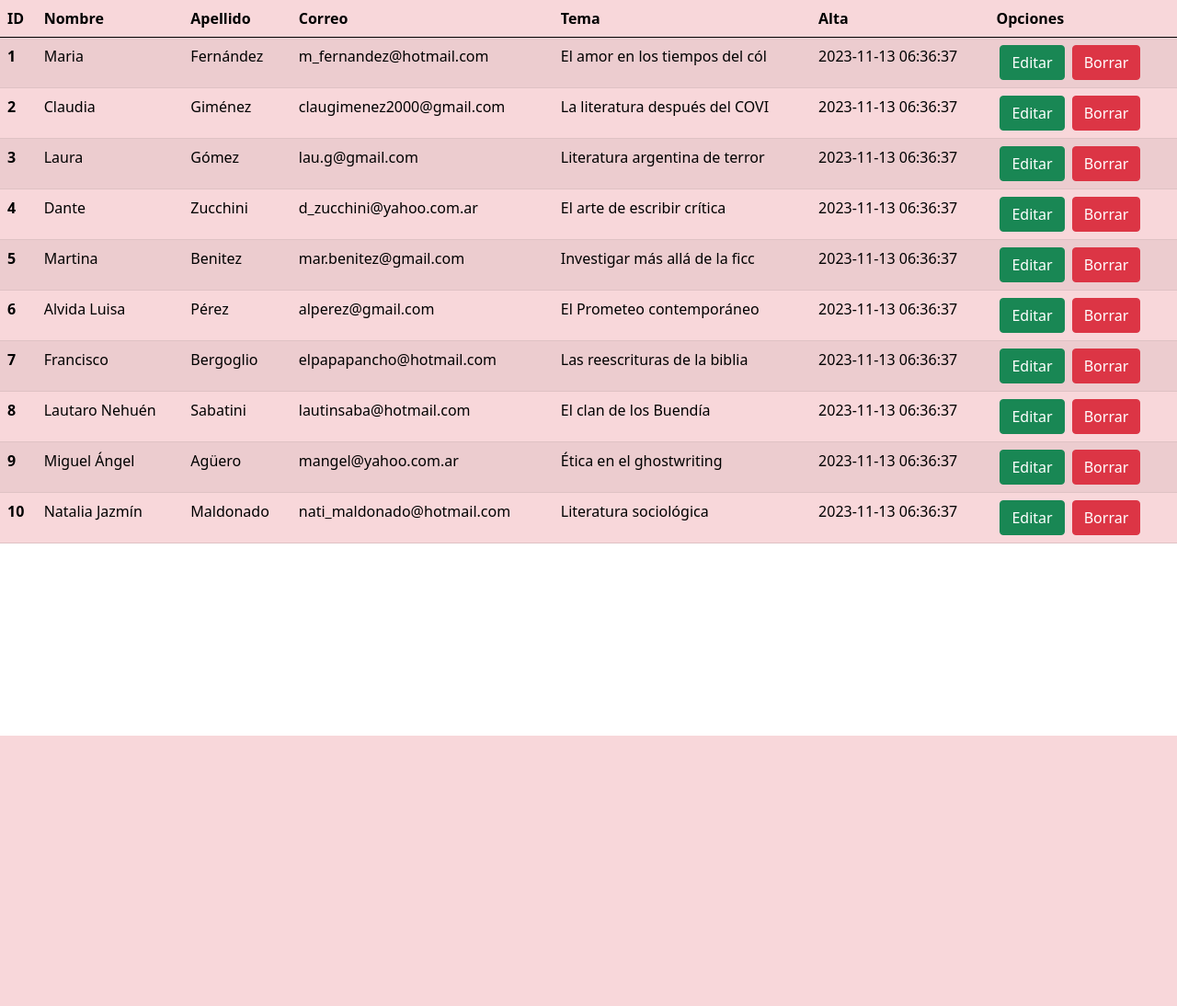
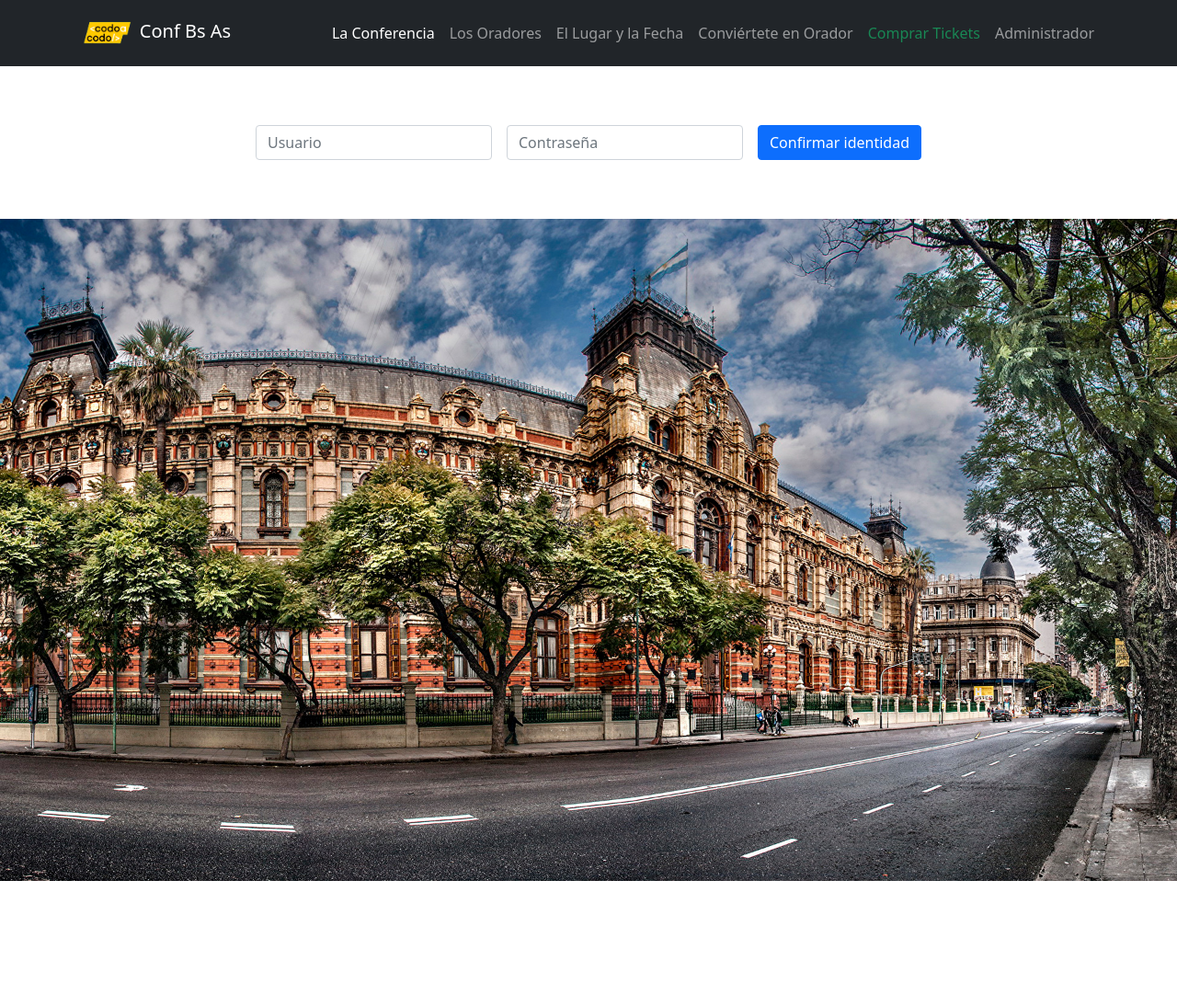
Before and after one commit to IlledNacu/trabajo_final_PHP, a PHP site: page /pages/administrador.php in a window 1280 px wide. Shown: the whole page at 92% size. Before the commit the page ends 800 px from the top, so only its background shows below. Run offline with PHP 8.4, Linux system fonts and the light colour scheme; data comes from the database, SQL or seed files in the repository.

Commit message:
validacion de usuario administrador

```diff
--- a/index.php
+++ b/index.php
@@ -7,7 +7,7 @@
     <meta name="viewport" content="width=device-width, initial-scale=1.0">
 
     <link href="https://cdn.jsdelivr.net/npm/bootstrap/dist/css/bootstrap.min.css" rel="stylesheet">
-    <link rel="stylesheet" type="text/css" href="styles.css">
+    <link href="/php_2023_codoacodo/tp_integrador/styles.css" rel="stylesheet">
 
     <title>Tu Conferencia</title>
 </head>
--- a/pages/administrador.php
+++ b/pages/administrador.php
@@ -1,43 +1,6 @@
 <?php
-
 require 'conexion_bd.php';
-
-class Orador
-{
-    public $id_orador;
-    public $nombre;
-    public $apellido;
-    private $mail;
-    public $tema;
-    public $fecha_alta;
-
-    public function getMail()
-    {
-        return $this->mail;
-    }
-
-    public function setMail($mail)
-    {
-        $this->mail = $mail;
-    }
-}
-
-$oradores = array();
-$i = 0;
-
-while ($fila = mysqli_fetch_array($consulta)) {
-    $oradores[$i] = new Orador();
-
-    $oradores[$i]->id_orador = $fila['id_orador'];
-    $oradores[$i]->nombre = $fila['nombre'];
-    $oradores[$i]->apellido = $fila['apellido'];
-    $oradores[$i]->setMail($fila['mail']);
-    $oradores[$i]->tema = $fila['tema'];
-    $oradores[$i]->fecha_alta = $fila['fecha_alta'];
-
-    $i++;
-}
-
+require 'oradores.php';
 ?>
 
 <!DOCTYPE html>
@@ -47,11 +10,40 @@ while ($fila = mysqli_fetch_array($consulta)) {
     <meta charset="UTF-8">
     <meta name="viewport" content="width=device-width, initial-scale=1.0">
     <link href="https://cdn.jsdelivr.net/npm/bootstrap@5.0.2/dist/css/bootstrap.min.css" rel="stylesheet" integrity="sha384-EVSTQN3/azprG1Anm3QDgpJLIm9Nao0Yz1ztcQTwFspd3yD65VohhpuuCOmLASjC" crossorigin="anonymous">
+    <link href="/php_2023_codoacodo/tp_integrador/styles.css" rel="stylesheet">
     <title>Oradores registrados</title>
 </head>
 
 <body>
-    <table class="table table-danger table-striped">
+
+    <?php
+    require 'header.php';
+    ?>
+
+    <form class="row g-3 my-5 justify-content-center" method="post" action="">
+        <div class="col-auto">
+            <label for="staticUser" class="visually-hidden">Usuario</label>
+            <input type="text" class="form-control" id="user" placeholder="Usuario" name="user">
+        </div>
+        <div class="col-auto">
+            <label for="inputPassword" class="visually-hidden">Contraseña</label>
+            <input type="password" class="form-control" id="inputPassword2" placeholder="Contraseña" name="password">
+        </div>
+        <div class="col-auto">
+            <button type="submit" class="btn btn-primary mb-3">Confirmar identidad</button>
+        </div>
+    </form>
+
+    <?php
+
+    $user = isset($_POST['user']) ? $_POST['user'] : '';
+    $password = isset($_POST['password']) ? $_POST['password'] : '';
+
+    if ($user == "codoacodo42023" && $password == "cursophp23584") {
+
+    ?>
+
+        <table class="table table-danger table-striped my-5">
             <thead>
                 <tr>
                     <th scope="col">ID</th>
@@ -73,7 +65,7 @@ while ($fila = mysqli_fetch_array($consulta)) {
                     echo '<td>' . $orador->getMail() . '</td>';
                     echo '<td>' . $orador->tema . '</td>';
                     echo '<td>' . $orador->fecha_alta . '</td>';
-                echo '<td><form method="post" action=""><input type="hidden" name="id_orador" value="' . $orador->id_orador . '"><input type="submit" value="Editar" name="editar" class="btn btn-success mx-1"><input type="submit" value="Borrar" name="borrar" class="btn btn-danger mx-1"></form></td>';
+                    echo '<td><form method="post" action=""><input type="hidden" name="id_orador" value="' . $orador->id_orador . '"><!-- <input type="submit" value="Editar" name="editar" class="btn btn-success mx-1"> --><input type="submit" value="Borrar" name="borrar" class="btn btn-danger mx-1"></form></td>';
                     echo "</tr>";
                 }
                 ?>
@@ -81,27 +73,28 @@ while ($fila = mysqli_fetch_array($consulta)) {
         </table>
 
     <?php
-    require "conexion_bd.php";
+    }
+
+    // Borrar algún registro
 
     if ($_SERVER["REQUEST_METHOD"] == "POST" && isset($_POST["borrar"])) {
         $id_orador_a_eliminar = $_POST["id_orador"];
 
-        // Aquí debes realizar la conexión y ejecutar la consulta de eliminación
-        require "conexion_bd.php";
         $queryEliminar = "DELETE FROM oradores WHERE id_orador = '$id_orador_a_eliminar' ";
         $deleteRegistro = mysqli_query($conexion, $queryEliminar);
 
         if ($deleteRegistro) {
-            echo "Eliminado.<br><a href='administrador.php' class='btn btn-success'>Actualizar</a>";
+            echo "<p class='mx-5'>Eliminado.<br>Si desea ver los cambios, vuelva a iniciar sesión.</p>";
         } else {
-            echo "<br>Error al eliminar.";
+            echo "<p class='mx-5'>Error al eliminar.</p>";
         }
     }
 
-    // Editar algún registro
+    echo "<div><img src='/php_2023_codoacodo/tp_integrador/assets/hawaii.jpg' class='img-fluid'></div>";
+
+    require 'footer.php';
     ?>
 
-    <script src="https://cdn.jsdelivr.net/npm/bootstrap@5.0.2/dist/js/bootstrap.bundle.min.js" integrity="sha384-MrcW6ZMFYlzcLA8Nl+NtUVF0sA7MsXsP1UyJoMp4YLEuNSfAP+JcXn/tWtIaxVXM" crossorigin="anonymous"></script>
 </body>
 
 </html>
--- a/pages/header.php
+++ b/pages/header.php
@@ -29,7 +29,7 @@
                             <a class="nav-link text-success" href="/php_2023_codoacodo/tp_integrador/pages/tickets.php">Comprar Tickets</a>
                         </li>
                         <li class="nav-item">
-                            <a class="nav-link" href="pages/administrador.php">Administrador</a>
+                            <a class="nav-link" href="/php_2023_codoacodo/tp_integrador/pages/administrador.php">Administrador</a>
                         </li>
                     </ul>
                 </div>
--- a/pages/oradores.php
+++ b/pages/oradores.php
@@ -1,8 +1,7 @@
 <?php
 
-$numerador = 11;
-
-class Orador{
+class Orador
+{
     public $id_orador;
     public $nombre;
     public $apellido;
@@ -10,91 +9,31 @@ class Orador{
     public $tema;
     public $fecha_alta;
 
-    public function getMail(){
+    public function getMail()
+    {
         return $this->mail;
     }
 
-    public function setMail($mail){
+    public function setMail($mail)
+    {
         $this->mail = $mail;
     }
 }
 
-$osvaldo = new Orador;
-$osvaldo->id_orador = $numerador;
-$osvaldo->nombre = "Osvaldo";
-$osvaldo->apellido = "Laport";
-$osvaldo->setMail("osvaldo.laport@hotmail.com");
-$osvaldo->tema = "El romance en las telenovelas";
-$osvaldo->fecha_alta = date('Y-m-d H:i:s'); // función que devuelve la fecha actual
+$oradores = array();
+$i = 0;
 
-$numerador++;
-$miranda = new Orador;
-$miranda->id_orador = $numerador;
-$miranda->nombre = "Miranda";
-$miranda->apellido = "Pop";
-$miranda->setMail("m.pop@yahoo.com.ar");
-$miranda->tema = "Pop para divertirse";
-$miranda->fecha_alta = date('Y-m-d H:i:s');
+while ($fila = mysqli_fetch_array($consulta)) {
+    $oradores[$i] = new Orador();
 
-$numerador++;
-$erica = new Orador;
-$erica->id_orador = $numerador;
-$erica->nombre = "Erica";
-$erica->apellido = "Rivas";
-$erica->setMail("eri.ri@gmail.com");
-$erica->tema = "Obsesión no es amor";
-$erica->fecha_alta = date('Y-m-d H:i:s');
+    $oradores[$i]->id_orador = $fila['id_orador'];
+    $oradores[$i]->nombre = $fila['nombre'];
+    $oradores[$i]->apellido = $fila['apellido'];
+    $oradores[$i]->setMail($fila['mail']);
+    $oradores[$i]->tema = $fila['tema'];
+    $oradores[$i]->fecha_alta = $fila['fecha_alta'];
 
-$numerador++;
-$leonardo = new Orador;
-$leonardo->id_orador = $numerador;
-$leonardo->nombre = "Leonardo";
-$leonardo->apellido = "Sbaraglia";
-$leonardo->setMail("leonsbg@gmail.com");
-$leonardo->tema = "Cómo construir una carrera versátil";
-$leonardo->fecha_alta = date('Y-m-d H:i:s');
-
-$numerador++;
-$cecilia = new Orador;
-$cecilia->id_orador = $numerador;
-$cecilia->nombre = "Cecilia";
-$cecilia->apellido = "Dopazo";
-$cecilia->setMail("ceci_d@yahoo.com.ar");
-$cecilia->tema = "Tanguito";
-$cecilia->fecha_alta = date('Y-m-d H:i:s');
+    $i++;
+}
 
 ?>
-
-<!DOCTYPE html>
-<html lang="en">
-<head>
-    <meta charset="UTF-8">
-    <meta name="viewport" content="width=device-width, initial-scale=1.0">
-    <title>Document</title>
-</head>
-<body>
-    <h1>Oradores</h1>
-    <?php
-
-        echo "<pre>";
-        var_dump($osvaldo);
-        echo "</pre>";
-
-        echo "<pre>";
-        var_dump($miranda);
-        echo "</pre>";
-
-        echo "<pre>";
-        var_dump($erica);
-        echo "</pre>";
-
-        echo "<pre>";
-        var_dump($leonardo);
-        echo "</pre>";
-
-        echo "<pre>";
-        var_dump($cecilia);
-        echo "</pre>";
-    ?>
-</body>
-</html>
```
Lines whose indentation alone changed are shown as unchanged.
